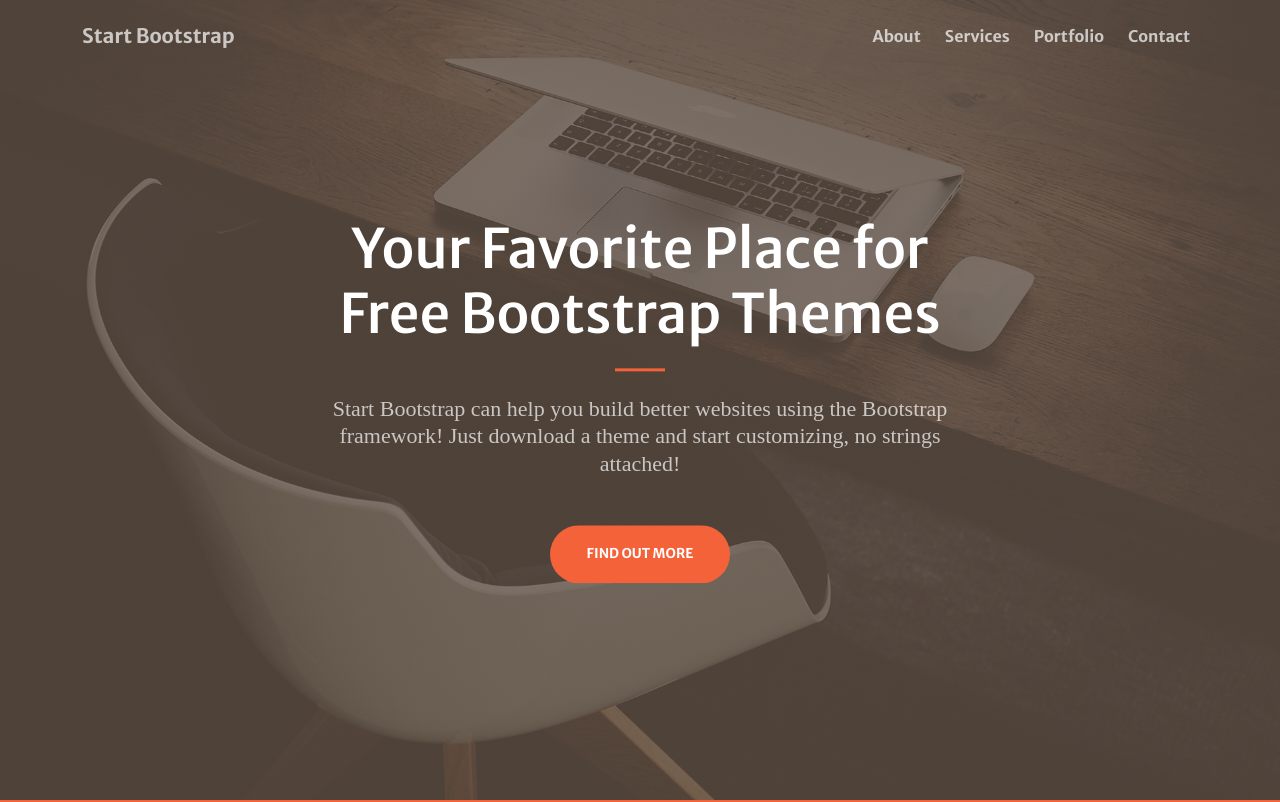
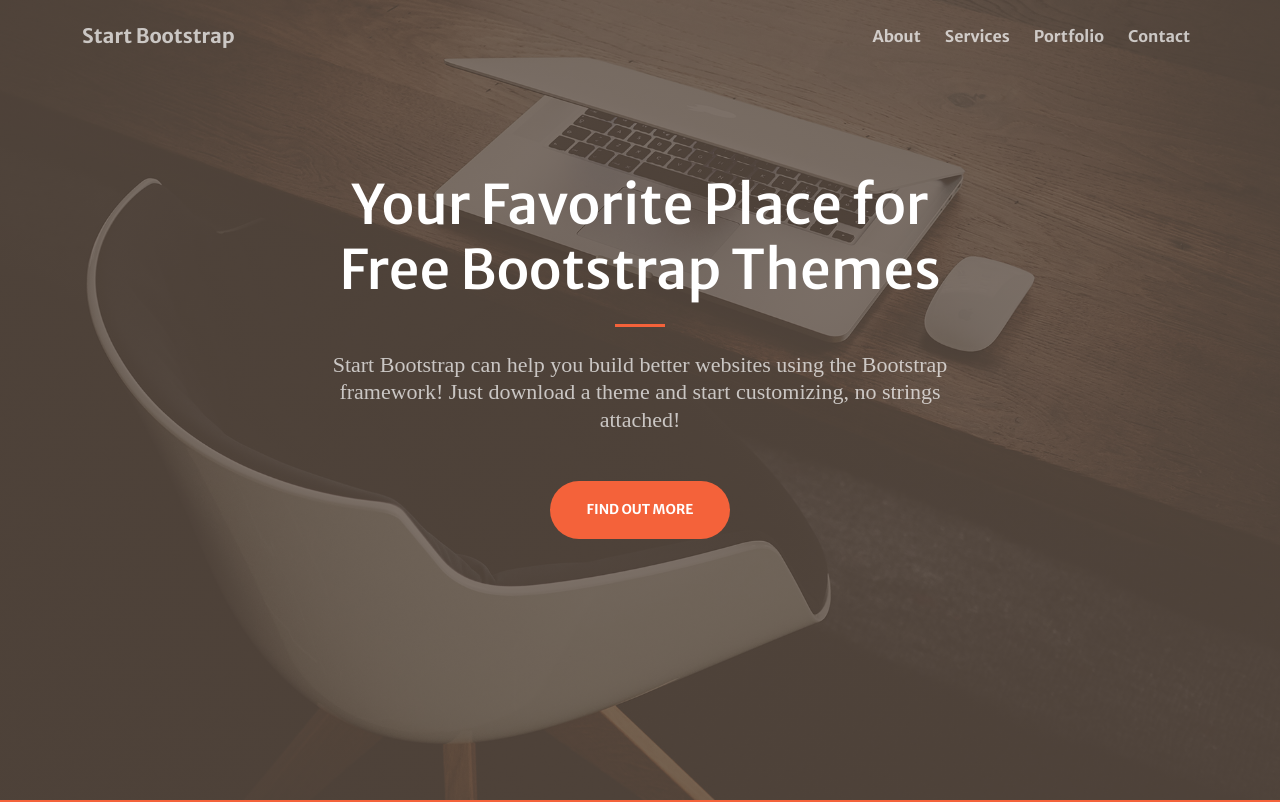
Before and after one commit to Redadaghouj/Sass-Template-Starter, a website: page dist/index.html in a window 1280 px wide. Shown: the top 802 px of the page. Drawn offline with nearby package versions, Linux system fonts and the light colour scheme.

Commit message:
first commit

```diff
--- a/scss/main.scss
+++ b/scss/main.scss
@@ -36,7 +36,6 @@
     url(../img/bg-masthead.jpg);
   background-size: cover;
   background-position: center center;
-  position: relative;
   nav a {
     color: rgba(255, 255, 255, 0.7);
     &:hover {
@@ -46,10 +45,8 @@
   // Intro
   .content {
     max-width: 680px;
-    position: absolute;
-    top: 50%;
-    left: 50%;
-    transform: translate(-50%, -50%);
+    margin: 0 auto;
+    padding: 100px 0;
     h1 {
       font-size: 3.4rem;
       position: relative;
```
Also changed, not shown: dist/css/style.css, 1 other file.
